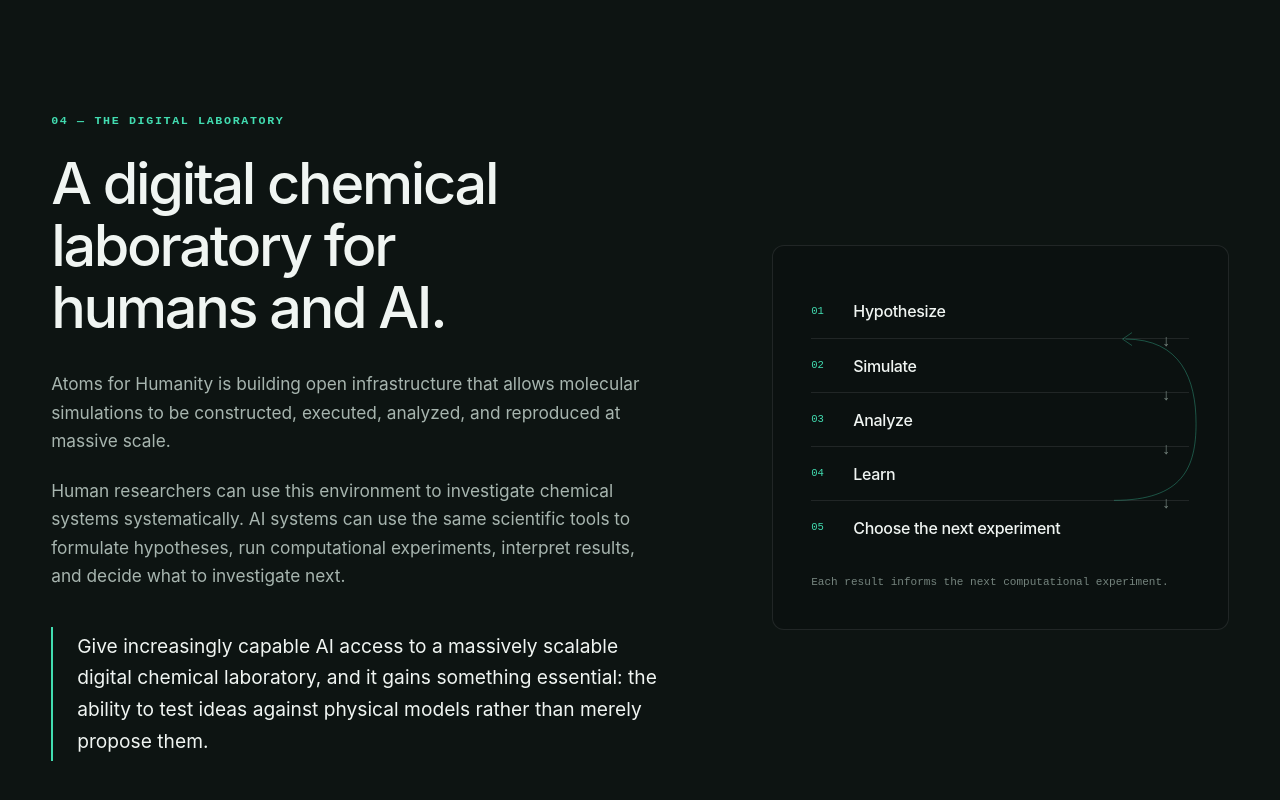
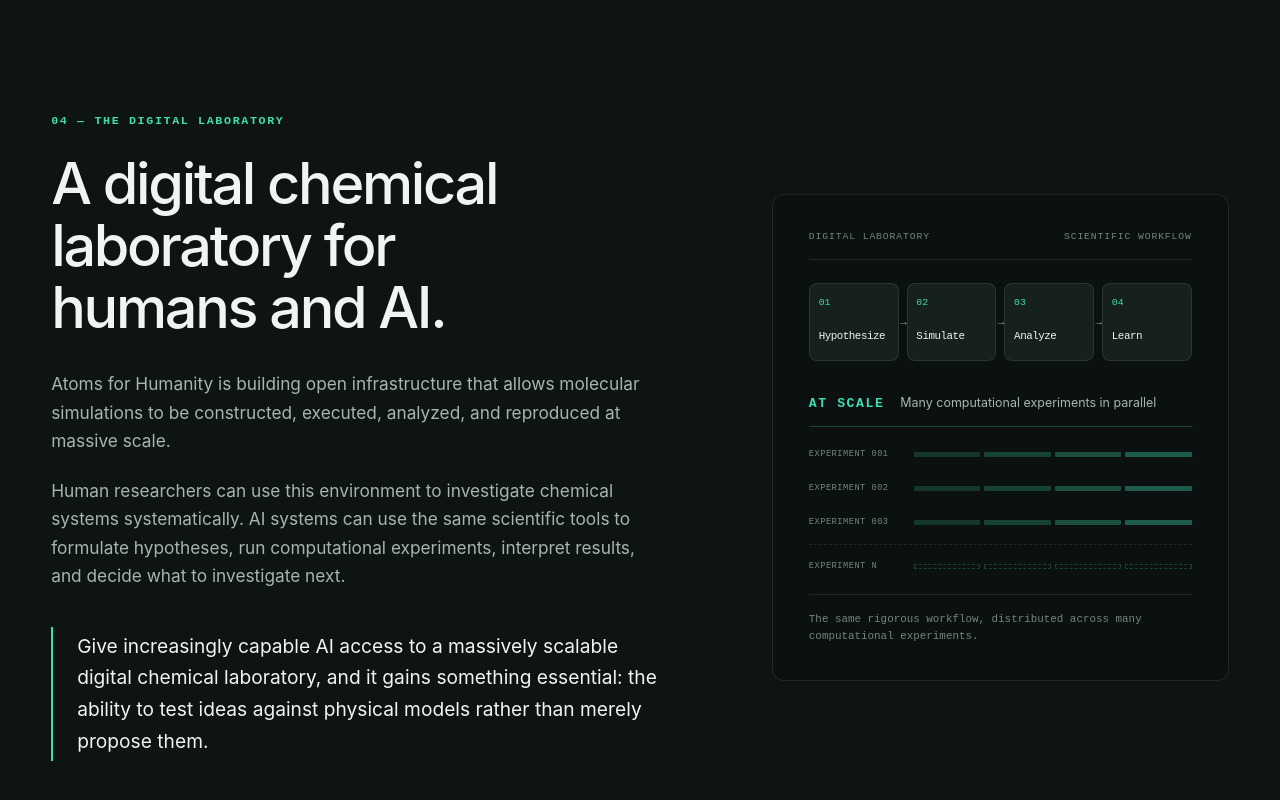
Before and after one commit to atomsforhumanity/atomsforhumanity.org, an Astro site: page / in a window 1280 px wide. Shown: the part 3227-4027 px from the top of the page. Built offline with nearby package versions, Linux system fonts and the light colour scheme; Astro itself is replaced by a stand-in of ours.

Commit message:
Basic touch-ups.

```diff
--- a/src/components/ArchitectureDiagram.astro
+++ b/src/components/ArchitectureDiagram.astro
@@ -18,7 +18,7 @@
   <div class="qc-branches">
     <div class="arch-node arch-node--small"><strong>qcdata</strong><span>↕ qcinf</span></div>
     <div class="arch-node arch-node--small"><strong>qccodec</strong><span>translate</span></div>
-    <div class="arch-node arch-node--small"><strong>qc</strong><span>operate</span></div>
+    <div class="arch-node arch-node--small"><strong>qccompute</strong><span>operate</span></div>
     <div class="arch-node arch-node--small"><strong>qcconst</strong><span>reference</span></div>
   </div>
   <div class="down" aria-hidden="true">↓</div>
--- a/src/components/DigitalLabLoop.astro
+++ /dev/null
@@ -1,33 +0,0 @@
----
-const steps = ["Hypothesize", "Simulate", "Analyze", "Learn", "Choose the next experiment"];
----
-
-<figure class="lab-loop">
-  <div class="loop-track" aria-label="Digital chemical laboratory cycle">
-    {steps.map((step, index) => (
-      <div class:list={["loop-step", { "loop-step--wide": index === steps.length - 1 }]}>
-        <span class="loop-index">0{index + 1}</span>
-        <strong>{step}</strong>
-        {index < steps.length - 1 && <span class="loop-arrow" aria-hidden="true">↓</span>}
-      </div>
-    ))}
-    <svg class="loop-return" viewBox="0 0 150 270" aria-hidden="true">
-      <path d="M18 248c96 0 114-46 114-107S111 24 34 24"></path>
-      <path d="m43 15-13 9 13 9"></path>
-    </svg>
-  </div>
-  <figcaption>Each result informs the next computational experiment.</figcaption>
-</figure>
-
-<style>
-  .lab-loop { margin: 0; padding: clamp(1.4rem, 3vw, 2.5rem); background: var(--bg-primary); border: 1px solid var(--border-dark); border-radius: var(--radius-md); }
-  .loop-track { position: relative; width: min(100%, 440px); }
-  .loop-step { position: relative; display: grid; grid-template-columns: 42px 1fr; align-items: center; min-height: 54px; padding: .7rem 4rem .7rem 0; border-top: 1px solid var(--border-dark); }
-  .loop-step:first-child { border-top: 0; }
-  .loop-index { color: var(--accent); font: 500 .66rem/1 var(--font-mono); }
-  .loop-step strong { font-weight: 500; letter-spacing: -.02em; }
-  .loop-arrow { position: absolute; inset: auto 1.15rem -.75rem auto; z-index: 1; color: var(--text-muted); font: 400 1rem/1 var(--font-mono); }
-  .loop-return { position: absolute; width: 108px; height: calc(100% - 30px); inset: 15px -20px auto auto; overflow: visible; }
-  .loop-return path { fill: none; stroke: rgba(66,221,177,.35); stroke-width: 1.3; }
-  figcaption { margin-top: 1.3rem; color: var(--text-muted); font: 450 .69rem/1.4 var(--font-mono); }
-</style>
--- /dev/null
+++ b/src/components/DigitalLabWorkflow.astro
@@ -0,0 +1,68 @@
+---
+const stages = ["Hypothesize", "Simulate", "Analyze", "Learn"];
+const experiments = ["EXPERIMENT 001", "EXPERIMENT 002", "EXPERIMENT 003", "EXPERIMENT N"];
+---
+
+<figure class="scale-workflow">
+  <header>
+    <span>DIGITAL LABORATORY</span>
+    <span>SCIENTIFIC WORKFLOW</span>
+  </header>
+
+  <ol class="workflow-stages" aria-label="Scientific workflow">
+    {stages.map((stage, index) => (
+      <li class="workflow-stage">
+        <span>0{index + 1}</span>
+        <strong>{stage}</strong>
+      </li>
+    ))}
+  </ol>
+
+  <div class="scale-heading">
+    <strong>AT SCALE</strong>
+    <span>Many computational experiments in parallel</span>
+  </div>
+
+  <div class="experiment-field" aria-label="The workflow is distributed across many parallel computational experiments">
+    {experiments.map((experiment, experimentIndex) => (
+      <div class:list={["experiment-lane", { "experiment-lane--continuing": experimentIndex === experiments.length - 1 }]}>
+        <span>{experiment}</span>
+        <div class="lane-stages" aria-hidden="true">
+          {stages.map((_, stageIndex) => <i style={`--stage: ${stageIndex}`}></i>)}
+        </div>
+      </div>
+    ))}
+  </div>
+
+  <figcaption>The same rigorous workflow, distributed across many computational experiments.</figcaption>
+</figure>
+
+<style>
+  .scale-workflow { margin: 0; padding: clamp(1.4rem, 3vw, 2.25rem); background: var(--bg-primary); border: 1px solid var(--border-dark); border-radius: var(--radius-md); }
+  header { display: flex; justify-content: space-between; gap: 1rem; padding-bottom: 1rem; border-bottom: 1px solid var(--border-dark); color: var(--text-muted); font: 500 .61rem/1.3 var(--font-mono); letter-spacing: .09em; }
+  .workflow-stages { list-style: none; display: grid; grid-template-columns: repeat(4, minmax(max-content, 1fr)); gap: .5rem; margin: 1.4rem 0 0; padding: 0; }
+  .workflow-stage { position: relative; padding: .9rem .55rem 1rem; background: var(--bg-elevated); border: 1px solid var(--border-dark); border-radius: var(--radius-sm); }
+  .workflow-stage:not(:last-child)::after { position: absolute; z-index: 1; inset: 50% -.48rem auto auto; width: .32rem; content: "→"; color: var(--accent-muted); font: 500 .68rem/1 var(--font-mono); transform: translateY(-50%); }
+  .workflow-stage span { display: block; margin-bottom: 1.4rem; color: var(--accent); font: 500 .61rem/1 var(--font-mono); }
+  .workflow-stage strong { display: block; font: 500 clamp(.68rem, .85vw, .78rem)/1.25 var(--font-mono); letter-spacing: -.045em; white-space: nowrap; }
+  .scale-heading { display: flex; align-items: baseline; gap: 1rem; margin-top: 2rem; padding-bottom: .8rem; border-bottom: 1px solid rgba(66,221,177,.25); }
+  .scale-heading strong { flex: none; color: var(--accent); font: 570 .82rem/1 var(--font-mono); letter-spacing: .12em; }
+  .scale-heading span { color: var(--text-secondary); font-size: .78rem; }
+  .experiment-field { padding-top: .65rem; }
+  .experiment-lane { display: grid; grid-template-columns: 92px 1fr; align-items: center; gap: .8rem; min-height: 34px; }
+  .experiment-lane > span { color: var(--text-muted); font: 500 .54rem/1 var(--font-mono); letter-spacing: .06em; }
+  .lane-stages { display: grid; grid-template-columns: repeat(4, 1fr); gap: 4px; }
+  .lane-stages i { height: 5px; background: rgba(66,221,177, calc(.18 + var(--stage) * .06)); border-radius: 1px; }
+  .experiment-lane--continuing { margin-top: .3rem; padding-top: .55rem; border-top: 1px dashed var(--border-dark); }
+  .experiment-lane--continuing .lane-stages i { background: transparent; border: 1px dashed rgba(66,221,177,.25); }
+  figcaption { margin-top: 1rem; padding-top: 1rem; border-top: 1px solid var(--border-dark); color: var(--text-muted); font: 450 .68rem/1.5 var(--font-mono); }
+  @media (max-width: 480px) {
+    header span:last-child { text-align: right; }
+    .workflow-stages { grid-template-columns: 1fr; gap: .45rem; }
+    .workflow-stage { display: flex; align-items: center; gap: 1rem; padding: .75rem; }
+    .workflow-stage span { margin: 0; }
+    .workflow-stage:not(:last-child)::after { inset: auto 1rem -.44rem auto; transform: rotate(90deg); }
+    .scale-heading { align-items: flex-start; flex-direction: column; gap: .45rem; }
+    .experiment-lane { grid-template-columns: 80px 1fr; }
+  }
+</style>
--- a/src/data/team.ts
+++ b/src/data/team.ts
@@ -14,7 +14,7 @@
     initials: "CH",
     title: "Founder & CEO · Director",
     group: "Leadership & Board",
-    bio: "Colton Hicks is the founder and CEO of Atoms for Humanity. He earned a PhD in quantum chemistry from Stanford University, where his work focused on computational chemistry and scalable approaches to molecular simulation. His background spans both scientific research and professional software engineering, and his work at AFH sits at the intersection of molecular science, scientific infrastructure, and high-performance computing.",
+    bio: "Colton Hicks is the founder and CEO of Atoms for Humanity. He earned his PhD in theoretical chemistry from Stanford University, where his work focused on distributed system design for quantum chemistry simulation, high throughput molecular analysis using group- and graph- theory, and organocatalyst design. Prior to his PhD, Colton worked as an analytic chemist building high throughput pipelines for synthetic DNA/RNA synthesis, as a researcher in macroeconomics and clinical psychology, and as a software engineer building automated trading systems at a hedge fund and scalable data systems at a medtech startup. His work at AFH sits at the intersection of scalable infrastructure, advanced molecular research, and high-performance computing.",
     image: "/images/team/colton-hicks.png",
     links: [
       { label: "LinkedIn", href: "https://www.linkedin.com/in/coltonbh/" },
--- a/src/pages/index.astro
+++ b/src/pages/index.astro
@@ -1,7 +1,7 @@
 ---
 import BaseLayout from "../layouts/BaseLayout.astro";
 import ReactionNetwork from "../components/ReactionNetwork.astro";
-import DigitalLabLoop from "../components/DigitalLabLoop.astro";
+import DigitalLabWorkflow from "../components/DigitalLabWorkflow.astro";
 import SectionHeader from "../components/SectionHeader.astro";
 import ResearchArea from "../components/ResearchArea.astro";
 import { researchAreas } from "../data/research";
@@ -79,7 +79,7 @@
         </div>
         <blockquote>Give increasingly capable AI access to a massively scalable digital chemical laboratory, and it gains something essential: the ability to test ideas against physical models rather than merely propose them.</blockquote>
       </div>
-      <DigitalLabLoop />
+      <DigitalLabWorkflow />
     </div>
   </section>
 
```
Also changed, not shown: public/images/team/mel-van-londen.png.
